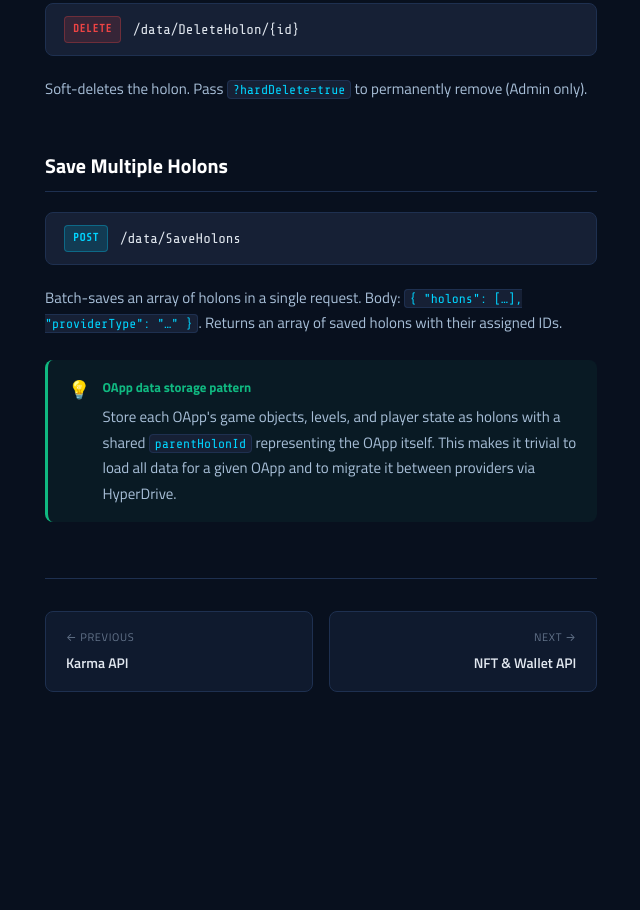
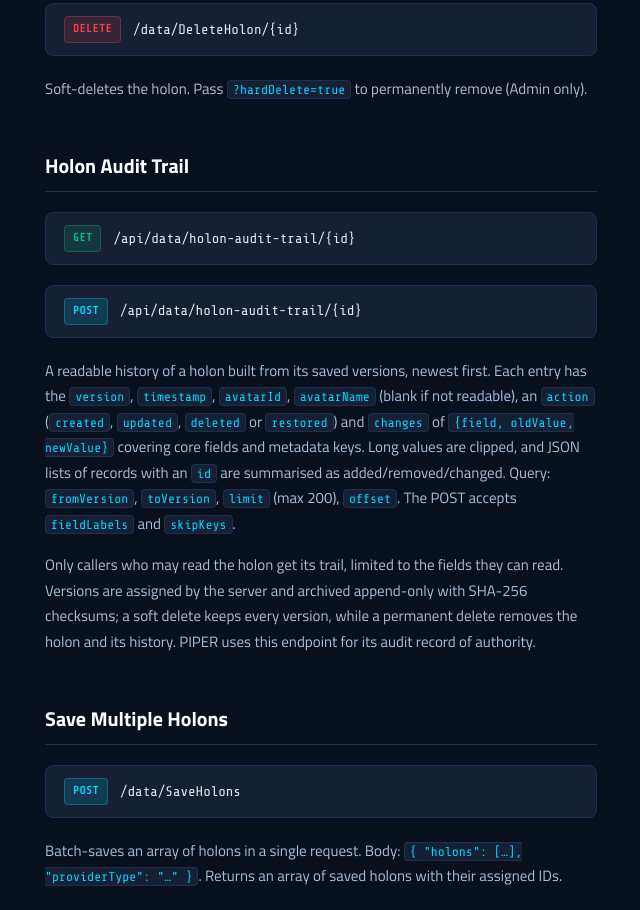
Before and after one commit to NextGenSoftwareUK/OASISDocsWebsite, a website: page reference/data.html in a window 1280 px wide. Shown: the part 2103-3013 px from the top of the page, without its empty margins (539-1179 px from the left). Before the commit the page ends 2875 px from the top, so only its background shows below. Drawn offline with nearby package versions, Linux system fonts and the light colour scheme.

Commit message:
docs: holon audit trail endpoint

```diff
--- a/reference/data.html
+++ b/reference/data.html
@@ -113,6 +113,12 @@
     <div class="endpoint"><span class="method method-delete">DELETE</span><span class="endpoint-path">/data/DeleteHolon/{id}</span></div>
     <p>Soft-deletes the holon. Pass <code>?hardDelete=true</code> to permanently remove (Admin only).</p>
 
+    <h2 id="holon-audit-trail">Holon Audit Trail</h2>
+    <div class="endpoint"><span class="method method-get">GET</span><span class="endpoint-path">/api/data/holon-audit-trail/{id}</span></div>
+    <div class="endpoint"><span class="method method-post">POST</span><span class="endpoint-path">/api/data/holon-audit-trail/{id}</span></div>
+    <p>A readable history of a holon built from its saved versions, newest first. Each entry has the <code>version</code>, <code>timestamp</code>, <code>avatarId</code>, <code>avatarName</code> (blank if not readable), an <code>action</code> (<code>created</code>, <code>updated</code>, <code>deleted</code> or <code>restored</code>) and <code>changes</code> of <code>{field, oldValue, newValue}</code> covering core fields and metadata keys. Long values are clipped, and JSON lists of records with an <code>id</code> are summarised as added/removed/changed. Query: <code>fromVersion</code>, <code>toVersion</code>, <code>limit</code> (max 200), <code>offset</code>. The POST accepts <code>fieldLabels</code> and <code>skipKeys</code>.</p>
+    <p>Only callers who may read the holon get its trail, limited to the fields they can read. Versions are assigned by the server and archived append-only with SHA-256 checksums; a soft delete keeps every version, while a permanent delete removes the holon and its history. PIPER uses this endpoint for its audit record of authority.</p>
+
     <h2 id="save-holons">Save Multiple Holons</h2>
     <div class="endpoint"><span class="method method-post">POST</span><span class="endpoint-path">/data/SaveHolons</span></div>
     <p>Batch-saves an array of holons in a single request. Body: <code>{ "holons": […], "providerType": "…" }</code>. Returns an array of saved holons with their assigned IDs.</p>
```
